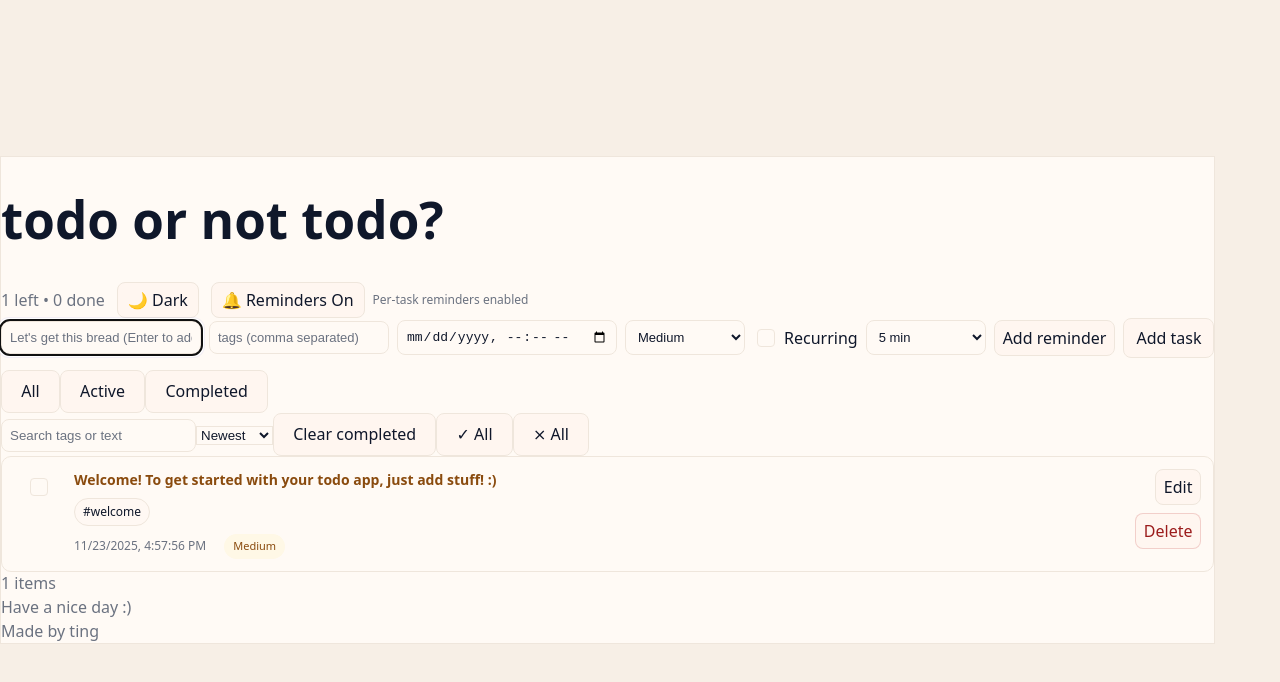
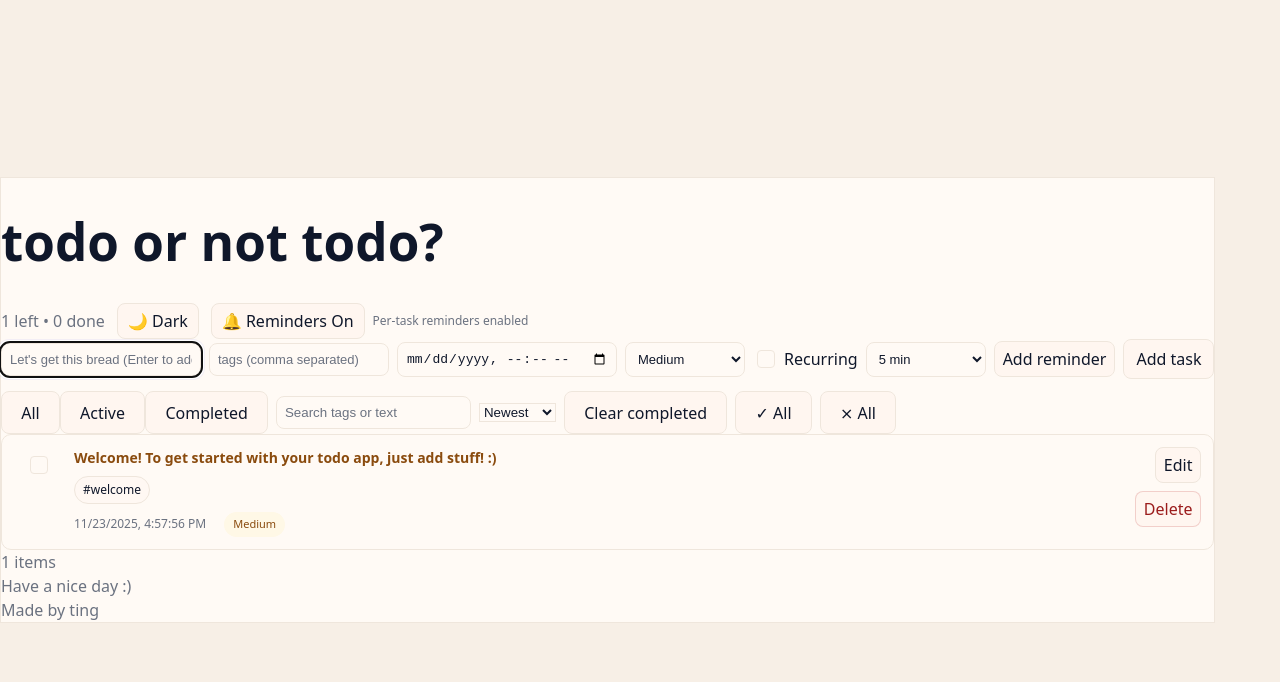
Before and after one commit to tingyic/Todo-app, a React (Vite) app: page / in a window 1280 px wide. Shown: the top 682 px of the page. Built offline with nearby package versions, Linux system fonts and the light colour scheme.

Commit message:
Fix hover animation for All / Active / Completed / Clear completed / ✓ All / ⨯ All buttons

```diff
--- a/src/components/TodoList.tsx
+++ b/src/components/TodoList.tsx
@@ -12,9 +12,17 @@ export default function TodoList({ todos, onToggle, onRemove, onUpdate }: Props)
   if (!todos.length) return <div className="text-center text-slate-400 mt-6">No todos</div>;
   return (
     <ul className="todo-list space-y-2">
-      {todos.map(t => (
-        <li key={t.id}>
-          <TodoItem todo={t} onToggle={onToggle} onRemove={onRemove} onUpdate={onUpdate} />
+      {todos.map((todo, i) => (
+        <li key={todo.id}>
+          {/* pass index prop so TodoItem can use it to set --i CSS var for stagger */
+          /* index is not persisted; it's only for animation timing */}
+          <TodoItem
+            index={i}
+            todo={todo}
+            onToggle={onToggle}
+            onRemove={onRemove}
+            onUpdate={onUpdate}
+          />
         </li>
       ))}
     </ul>
--- a/src/components/Toolbar.tsx
+++ b/src/components/Toolbar.tsx
@@ -26,14 +26,14 @@ export default function Toolbar({
   }
 
   return (
-    <div className="flex gap-3 items-center mb-4">
+    <div className="toolbar flex gap-3 items-center mb-4">
       <div className="flex gap-1 bg-slate-50 rounded-md p-1">
         <button onClick={() => setFilter("all")} className={`px-3 py-1 rounded ${filter === "all" ? "bg-white shadow" : "text-slate-600"}`}>All</button>
         <button onClick={() => setFilter("active")} className={`px-3 py-1 rounded ${filter === "active" ? "bg-white shadow" : "text-slate-600"}`}>Active</button>
         <button onClick={() => setFilter("completed")} className={`px-3 py-1 rounded ${filter === "completed" ? "bg-white shadow" : "text-slate-600"}`}>Completed</button>
       </div>
 
-      <div className="flex items-center gap-2 ml-auto">
+      <div className="toolbar flex items-center gap-2 ml-auto">
         <input className="rounded-md border p-1 px-2 text-sm" placeholder="Search tags or text" value={query} onChange={(e) => setQuery(e.target.value)} />
         <select className="rounded-md border p-1 text-sm" value={sortBy} onChange={onSortChange}>
           <option value="created">Newest</option>
```
